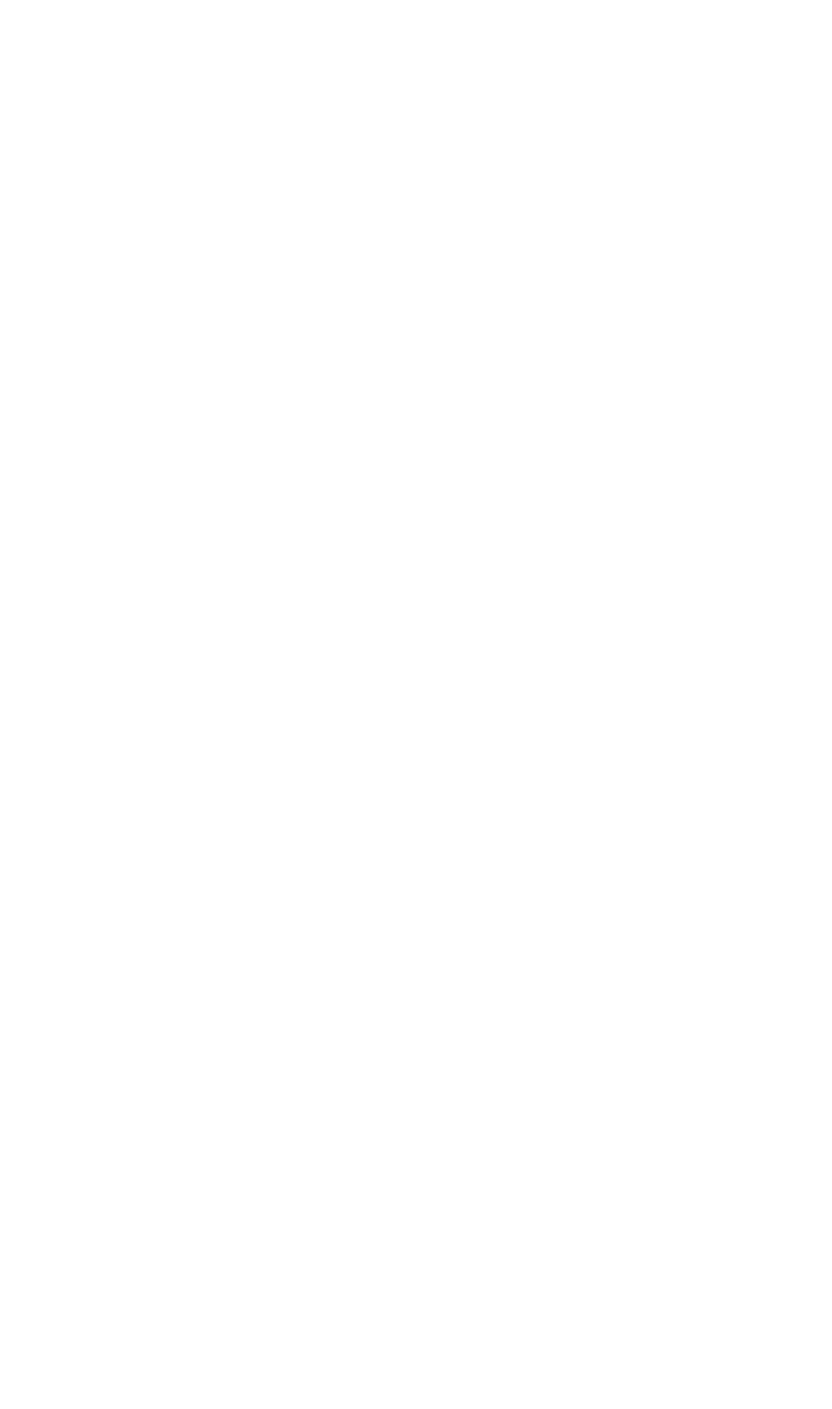
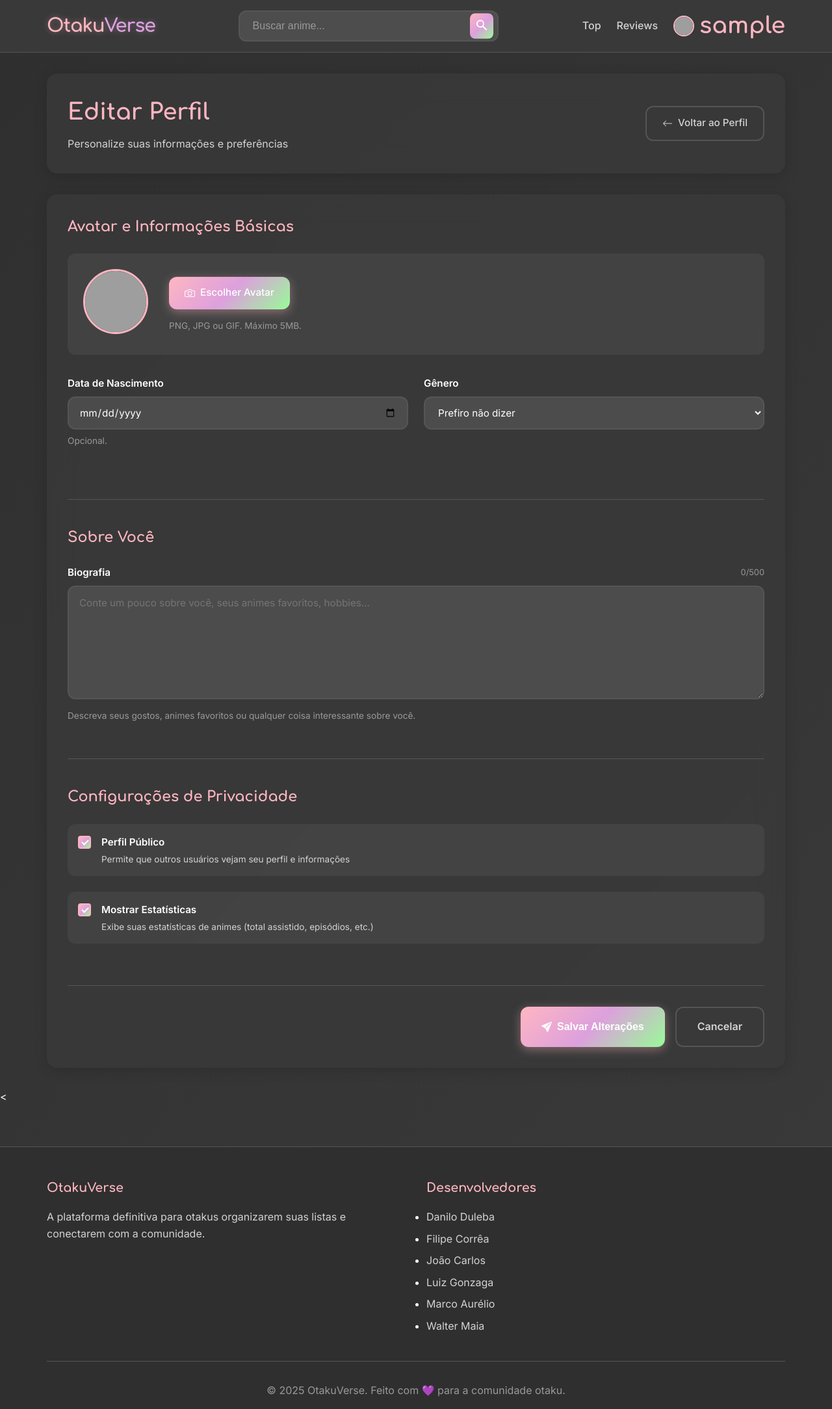
Before and after one commit to Nobutann/OtakuVerse, a Django app: page /users/profile/edit/ in a window 1280 px wide. Before the commit the page is empty. Shown: the whole page at 65% size. Before the commit the page ends 800 px from the top, so only its background shows below. Run offline with Django 5.2, Linux system fonts and the light colour scheme; the visitor is signed in with stand-in values (Sample User, id 1); grey boxes are pictures that could not be loaded.

Commit message:
editar perfil pronto

```diff
--- a/static/users/css/profile.css
+++ b/static/users/css/profile.css
@@ -741,3 +741,312 @@ body {
         gap: 0.7rem;
     }
 }
+.edit-profile-header {
+    background: rgba(58, 58, 58, 0.8);
+    backdrop-filter: blur(20px);
+    border-radius: var(--border-radius-lg);
+    padding: 2rem;
+    margin-bottom: 2rem;
+    display: flex;
+    align-items: center;
+    justify-content: space-between;
+    box-shadow: var(--shadow-soft);
+}
+
+.header-content h1.page-title {
+    font-family: 'Comfortaa', cursive;
+    font-size: 2.2rem;
+    font-weight: 700;
+    color: var(--text-accent);
+    margin-bottom: 0.5rem;
+}
+
+.page-subtitle {
+    color: var(--text-secondary);
+    font-size: 1rem;
+    margin: 0;
+}
+
+.alert {
+    padding: 1rem 1.5rem;
+    border-radius: var(--border-radius);
+    margin-bottom: 2rem;
+    display: flex;
+    align-items: center;
+    gap: 0.75rem;
+    font-weight: 500;
+}
+
+.alert-error {
+    background: rgba(255, 69, 58, 0.1);
+    color: #ff453a;
+    border: 1px solid rgba(255, 69, 58, 0.3);
+}
+
+.edit-profile-form {
+    background: rgba(58, 58, 58, 0.8);
+    backdrop-filter: blur(20px);
+    border-radius: var(--border-radius-lg);
+    padding: 2rem;
+    box-shadow: var(--shadow-soft);
+}
+
+.form-sections {
+    display: flex;
+    flex-direction: column;
+    gap: 2.5rem;
+    margin-bottom: 2.5rem;
+}
+
+.form-section {
+    border-bottom: 1px solid var(--dark-border);
+    padding-bottom: 2rem;
+}
+
+.form-section:last-child {
+    border-bottom: none;
+    padding-bottom: 0;
+}
+
+.section-title {
+    font-family: 'Comfortaa', cursive;
+    font-size: 1.4rem;
+    font-weight: 600;
+    color: var(--text-accent);
+    margin-bottom: 1.5rem;
+}
+
+.avatar-section {
+    display: flex;
+    align-items: center;
+    gap: 2rem;
+    margin-bottom: 2rem;
+    padding: 1.5rem;
+    background: rgba(255, 255, 255, 0.05);
+    border-radius: var(--border-radius);
+}
+
+.current-avatar {
+    position: relative;
+    cursor: pointer;
+}
+
+.avatar-preview {
+    width: 100px;
+    height: 100px;
+    border-radius: 50%;
+    object-fit: cover;
+    border: 3px solid var(--primary-pink);
+    transition: all 0.3s ease;
+}
+
+.avatar-overlay {
+    position: absolute;
+    top: 0;
+    left: 0;
+    right: 0;
+    bottom: 0;
+    background: rgba(0, 0, 0, 0.6);
+    border-radius: 50%;
+    display: flex;
+    align-items: center;
+    justify-content: center;
+    opacity: 0;
+    transition: opacity 0.3s ease;
+    color: white;
+}
+
+.current-avatar:hover .avatar-overlay {
+    opacity: 1;
+}
+
+.avatar-controls {
+    flex: 1;
+}
+
+.avatar-btn {
+    margin-bottom: 0.5rem;
+}
+
+.help-text {
+    font-size: 0.85rem;
+    color: var(--text-muted);
+    margin: 0.5rem 0 0 0;
+    line-height: 1.4;
+}
+
+.form-row {
+    display: grid;
+    grid-template-columns: 1fr 1fr;
+    gap: 1.5rem;
+    margin-bottom: 1.5rem;
+}
+
+.form-group {
+    margin-bottom: 1.5rem;
+}
+
+.form-label {
+    display: flex;
+    align-items: center;
+    justify-content: space-between;
+    font-weight: 600;
+    color: var(--text-primary);
+    margin-bottom: 0.5rem;
+    font-size: 0.95rem;
+}
+
+.char-counter {
+    font-size: 0.8rem;
+    color: var(--text-muted);
+    font-weight: 400;
+}
+
+.form-input,
+.form-select,
+.form-textarea {
+    width: 100%;
+    padding: 0.8rem 1rem;
+    background: rgba(255, 255, 255, 0.1);
+    border: 2px solid var(--dark-border);
+    border-radius: var(--border-radius);
+    color: var(--text-primary);
+    font-size: 0.95rem;
+    transition: all 0.3s ease;
+    outline: none;
+    font-family: inherit;
+}
+
+.form-input:focus,
+.form-select:focus,
+.form-textarea:focus {
+    border-color: var(--primary-pink);
+    box-shadow: 0 0 0 3px rgba(255, 182, 193, 0.1);
+    background: rgba(255, 255, 255, 0.15);
+}
+
+.form-textarea {
+    resize: vertical;
+    min-height: 120px;
+    line-height: 1.6;
+}
+
+.checkbox-group {
+    background: rgba(255, 255, 255, 0.05);
+    border-radius: var(--border-radius);
+    padding: 1rem;
+}
+
+.checkbox-label {
+    display: flex;
+    align-items: flex-start;
+    gap: 1rem;
+    cursor: pointer;
+}
+
+.checkbox-input {
+    display: none;
+}
+
+.checkbox-custom {
+    width: 20px;
+    height: 20px;
+    border: 2px solid var(--dark-border);
+    border-radius: 4px;
+    background: transparent;
+    transition: all 0.3s ease;
+    flex-shrink: 0;
+    margin-top: 2px;
+    position: relative;
+}
+
+.checkbox-input:checked + .checkbox-custom {
+    background: var(--gradient-cute);
+    border-color: var(--primary-pink);
+}
+
+.checkbox-input:checked + .checkbox-custom::after {
+    content: '';
+    position: absolute;
+    top: 2px;
+    left: 6px;
+    width: 4px;
+    height: 8px;
+    border: solid white;
+    border-width: 0 2px 2px 0;
+    transform: rotate(45deg);
+}
+
+.checkbox-text {
+    flex: 1;
+}
+
+.checkbox-text strong {
+    display: block;
+    color: var(--text-primary);
+    margin-bottom: 0.3rem;
+    font-size: 0.95rem;
+}
+
+.checkbox-text p {
+    color: var(--text-secondary);
+    font-size: 0.85rem;
+    margin: 0;
+    line-height: 1.4;
+}
+
+.form-actions {
+    display: flex;
+    gap: 1rem;
+    justify-content: flex-end;
+    padding-top: 2rem;
+    border-top: 1px solid var(--dark-border);
+}
+
+.btn-large {
+    padding: 1rem 2rem;
+    font-size: 1rem;
+    font-weight: 600;
+}
+
+/* ===== Responsividade ===== */
+@media (max-width: 768px) {
+    .edit-profile-header {
+        flex-direction: column;
+        gap: 1rem;
+        text-align: center;
+    }
+
+    .form-row {
+        grid-template-columns: 1fr;
+        gap: 1rem;
+    }
+
+    .avatar-section {
+        flex-direction: column;
+        text-align: center;
+        gap: 1rem;
+    }
+
+    .form-actions {
+        flex-direction: column-reverse;
+    }
+
+    .btn-large {
+        width: 100%;
+    }
+}
+
+@media (max-width: 480px) {
+    .container {
+        padding: 0 1rem;
+    }
+
+    .edit-profile-form {
+        padding: 1.5rem;
+    }
+
+    .header-content h1.page-title {
+        font-size: 1.8rem;
+    }
+}
--- a/static/users/js/profile.js
+++ b/static/users/js/profile.js
@@ -1,5 +1,4 @@
 document.addEventListener('DOMContentLoaded', function() {
-    // Smooth scrolling para links internos
     const internalLinks = document.querySelectorAll('a[href^="#"]');
     internalLinks.forEach(link => {
         link.addEventListener('click', function(e) {
@@ -15,7 +14,6 @@ document.addEventListener('DOMContentLoaded', function() {
         });
     });
 
-    // Lazy loading para imagens de amigos
     const observerOptions = {
         root: null,
         rootMargin: '0px',
@@ -47,7 +45,6 @@ document.addEventListener('DOMContentLoaded', function() {
         card.classList.add('fade-in');
     });
 
-    // Confirmação para ações de amizade
     const friendshipActions = document.querySelectorAll('a[href*="remove_friend"], a[href*="reject_friend_request"]');
     friendshipActions.forEach(link => {
         link.addEventListener('click', function(e) {
@@ -83,7 +80,6 @@ document.addEventListener('DOMContentLoaded', function() {
         }
     });
 
-    // Expandir/recolher bio longa
     const bioText = document.querySelector('.bio-text');
     if (bioText && bioText.textContent.length > 200) {
         const fullText = bioText.textContent;
@@ -119,7 +115,6 @@ document.addEventListener('DOMContentLoaded', function() {
         bioText.parentNode.appendChild(expandBtn);
     }
 
-    // Destacar ação atual de amizade
     const currentUrl = window.location.pathname;
     const actionBtns = document.querySelectorAll('.btn[href]');
     actionBtns.forEach(btn => {
@@ -128,19 +123,16 @@ document.addEventListener('DOMContentLoaded', function() {
         }
     });
 
-    // Loading states para botões de amizade
     const friendBtns = document.querySelectorAll('.btn[href*="friend"]');
     friendBtns.forEach(btn => {
         btn.addEventListener('click', function() {
             const originalText = this.querySelector('span:last-child')?.textContent || this.textContent;
             const icon = this.querySelector('svg');
 
-            // Mostrar loading
             if (icon) {
                 icon.style.animation = 'spin 1s linear infinite';
             }
 
-            // Opcional: adicionar texto de loading
             setTimeout(() => {
                 const textElement = this.querySelector('span:last-child') || this;
                 textElement.textContent = 'Processando...';
@@ -182,3 +174,72 @@ document.addEventListener('DOMContentLoaded', function() {
     `;
     document.head.appendChild(style);
 });
+
+document.addEventListener('DOMContentLoaded', function() {
+    // Avatar preview
+    const avatarInput = document.getElementById('id_avatar');
+    const avatarPreview = document.getElementById('avatarPreview');
+    const currentAvatar = avatarPreview.src;
+
+    avatarInput.addEventListener('change', function(e) {
+        const file = e.target.files[0];
+        if (file) {
+            const reader = new FileReader();
+            reader.onload = function(e) {
+                avatarPreview.src = e.target.result;
+            };
+            reader.readAsDataURL(file);
+        }
+    });
+
+    document.querySelector('.current-avatar').addEventListener('click', function() {
+        avatarInput.click();
+    });
+
+    const bioTextarea = document.getElementById('id_bio');
+    const bioCounter = document.getElementById('bioCounter');
+
+    if (bioTextarea && bioCounter) {
+        bioTextarea.addEventListener('input', function() {
+            const length = this.value.length;
+            bioCounter.textContent = length;
+
+            if (length > 450) {
+                bioCounter.style.color = '#ff453a';
+            } else if (length > 400) {
+                bioCounter.style.color = '#ff9500';
+            } else {
+                bioCounter.style.color = 'var(--text-muted)';
+            }
+        });
+    }
+
+    // Mostrar/ocultar campo gênero personalizado
+    const genderSelect = document.getElementById('id_gender');
+    const customGenderGroup = document.getElementById('customGenderGroup');
+
+    if (genderSelect && customGenderGroup) {
+        genderSelect.addEventListener('change', function() {
+            if (this.value === 'CUSTOM') {
+                customGenderGroup.style.display = 'block';
+                customGenderGroup.querySelector('input').focus();
+            } else {
+                customGenderGroup.style.display = 'none';
+                customGenderGroup.querySelector('input').value = '';
+            }
+        });
+    }
+
+    // Validação de formulário
+    const form = document.querySelector('.edit-profile-form');
+    form.addEventListener('submit', function(e) {
+        const bio = bioTextarea.value;
+
+        if (bio.length > 500) {
+            e.preventDefault();
+            alert('A biografia deve ter no máximo 500 caracteres.');
+            bioTextarea.focus();
+            return false;
+        }
+    });
+});
--- a/templates/users/edit_profile.html
+++ b/templates/users/edit_profile.html
@@ -0,0 +1,178 @@
+{% extends 'base.html' %}
+{% load static %}
+
+{% block title %}Editar Perfil - OtakuVerse{% endblock %}
+
+{% block content %}
+<link rel="stylesheet" href="{% static 'users/css/profile.css' %}">
+
+<main class="profile-main">
+    <div class="container">
+        <div class="edit-profile-header">
+            <div class="header-content">
+                <h1 class="page-title">Editar Perfil</h1>
+                <p class="page-subtitle">Personalize suas informações e preferências</p>
+            </div>
+            <a href="{% url 'users:profile' user.username %}" class="btn btn-secondary">
+                <svg width="16" height="16" fill="currentColor" viewBox="0 0 16 16">
+                    <path fill-rule="evenodd" d="M15 8a.5.5 0 0 0-.5-.5H2.707l3.147-3.146a.5.5 0 1 0-.708-.708l-4 4a.5.5 0 0 0 0 .708l4 4a.5.5 0 0 0 .708-.708L2.707 8.5H14.5A.5.5 0 0 0 15 8z"/>
+                </svg>
+                Voltar ao Perfil
+            </a>
+        </div>
+
+        {% if error %}
+            <div class="alert alert-error">
+                <svg width="16" height="16" fill="currentColor" viewBox="0 0 16 16">
+                    <path d="M8 15A7 7 0 1 1 8 1a7 7 0 0 1 0 14zm0 1A8 8 0 1 0 8 0a8 8 0 0 0 0 16z"/>
+                    <path d="M7.002 11a1 1 0 1 1 2 0 1 1 0 0 1-2 0zM7.1 4.995a.905.905 0 1 1 1.8 0l-.35 3.507a.552.552 0 0 1-1.1 0L7.1 4.995z"/>
+                </svg>
+                {{ error }}
+            </div>
+        {% endif %}
+
+        <form method="post" enctype="multipart/form-data" class="edit-profile-form">
+            {% csrf_token %}
+
+            <div class="form-sections">
+                <!-- Seção Avatar e Informações Básicas -->
+                <section class="form-section">
+                    <h2 class="section-title">Avatar e Informações Básicas</h2>
+
+                    <div class="avatar-section">
+                        <div class="current-avatar">
+                            <img src="{{ profile.avatar.url }}" alt="Avatar atual" class="avatar-preview" id="avatarPreview">
+                            <div class="avatar-overlay">
+                                <svg width="24" height="24" fill="currentColor" viewBox="0 0 16 16">
+                                    <path d="M.5 9.9a.5.5 0 0 1 .5.5v2.5a1 1 0 0 0 1 1h12a1 1 0 0 0 1-1v-2.5a.5.5 0 0 1 1 0v2.5a2 2 0 0 1-2 2H2a2 2 0 0 1-2-2v-2.5a.5.5 0 0 1 .5-.5z"/>
+                                    <path d="M7.646 1.146a.5.5 0 0 1 .708 0l3 3a.5.5 0 0 1-.708.708L8.5 2.707V11.5a.5.5 0 0 1-1 0V2.707L5.354 4.854a.5.5 0 1 1-.708-.708l3-3z"/>
+                                </svg>
+                            </div>
+                        </div>
+
+                        <div class="avatar-controls">
+                            <label for="id_avatar" class="btn btn-primary avatar-btn">
+                                <svg width="16" height="16" fill="currentColor" viewBox="0 0 16 16">
+                                    <path d="M15 12a1 1 0 0 1-1 1H2a1 1 0 0 1-1-1V6a1 1 0 0 1 1-1h1.172a3 3 0 0 0 2.12-.879l.83-.828A1 1 0 0 1 6.827 3h2.344a1 1 0 0 1 .707.293l.828.828A3 3 0 0 0 12.828 5H14a1 1 0 0 1 1 1v6zM2 4a2 2 0 0 0-2 2v6a2 2 0 0 0 2 2h12a2 2 0 0 0 2-2V6a2 2 0 0 0-2-2h-1.172a2 2 0 0 1-1.414-.586l-.828-.828A2 2 0 0 0 9.172 2H6.828a2 2 0 0 0-1.414.586l-.828.828A2 2 0 0 1 3.172 4H2z"/>
+                                    <path d="M8 11a2.5 2.5 0 1 1 0-5 2.5 2.5 0 0 1 0 5zm0 1a3.5 3.5 0 1 0 0-7 3.5 3.5 0 0 0 0 7zM3 6.5a.5.5 0 1 1-1 0 .5.5 0 0 1 1 0z"/>
+                                </svg>
+                                Escolher Avatar
+                            </label>
+                            <input type="file" id="id_avatar" name="avatar" accept="image/*" style="display: none;">
+                            <p class="help-text">PNG, JPG ou GIF. Máximo 5MB.</p>
+                        </div>
+                    </div>
+
+                    <div class="form-row">
+                        <div class="form-group">
+                            <label for="id_birth_date" class="form-label">Data de Nascimento</label>
+                            <input type="date"
+                                   id="id_birth_date"
+                                   name="birth_date"
+                                   value="{{ profile.birthDate|date:'Y-m-d'|default:'' }}"
+                                   class="form-input">
+                            <p class="help-text">Opcional.</p>
+                        </div>
+
+                        <div class="form-group">
+                            <label for="id_gender" class="form-label">Gênero</label>
+                            <select id="id_gender" name="gender" class="form-select">
+                                <option value="">Não especificado</option>
+                                {% for value, label in gender_choices %}
+                                    <option value="{{ value }}" {% if profile.gender == value %}selected{% endif %}>
+                                        {{ label }}
+                                    </option>
+                                {% endfor %}
+                            </select>
+                        </div>
+                    </div>
+
+                    <div class="form-group" id="customGenderGroup" {% if profile.gender != 'CUSTOM' %}style="display: none;"{% endif %}>
+                        <label for="id_custom_gender" class="form-label">Gênero Personalizado</label>
+                        <input type="text"
+                               id="id_custom_gender"
+                               name="custom_gender"
+                               value="{{ profile.custom_gender|default:'' }}"
+                               placeholder="Especifique seu gênero"
+                               class="form-input"
+                               maxlength="50">
+                    </div>
+                </section>
+
+                <!-- Seção Sobre Você -->
+                <section class="form-section">
+                    <h2 class="section-title">Sobre Você</h2>
+
+                    <div class="form-group">
+                        <label for="id_bio" class="form-label">
+                            Biografia
+                            <span class="char-counter">
+                                <span id="bioCounter">{{ profile.bio|length|default:0 }}</span>/500
+                            </span>
+                        </label>
+                        <textarea id="id_bio"
+                                  name="bio"
+                                  rows="6"
+                                  class="form-textarea"
+                                  placeholder="Conte um pouco sobre você, seus animes favoritos, hobbies..."
+                                  maxlength="500">{{ profile.bio|default:'' }}</textarea>
+                        <p class="help-text">Descreva seus gostos, animes favoritos ou qualquer coisa interessante sobre você.</p>
+                    </div>
+                </section>
+
+                <!-- Seção Privacidade -->
+                <section class="form-section">
+                    <h2 class="section-title">Configurações de Privacidade</h2>
+
+                    <div class="form-group">
+                        <div class="checkbox-group">
+                            <label class="checkbox-label">
+                                <input type="checkbox"
+                                       name="is_public"
+                                       {% if profile.isPublic %}checked{% endif %}
+                                       class="checkbox-input">
+                                <div class="checkbox-custom"></div>
+                                <div class="checkbox-text">
+                                    <strong>Perfil Público</strong>
+                                    <p>Permite que outros usuários vejam seu perfil e informações</p>
+                                </div>
+                            </label>
+                        </div>
+                    </div>
+
+                    <div class="form-group">
+                        <div class="checkbox-group">
+                            <label class="checkbox-label">
+                                <input type="checkbox"
+                                       name="show_stats"
+                                       {% if profile.showStats %}checked{% endif %}
+                                       class="checkbox-input">
+                                <div class="checkbox-custom"></div>
+                                <div class="checkbox-text">
+                                    <strong>Mostrar Estatísticas</strong>
+                                    <p>Exibe suas estatísticas de animes (total assistido, episódios, etc.)</p>
+                                </div>
+                            </label>
+                        </div>
+                    </div>
+                </section>
+            </div>
+
+            <div class="form-actions">
+                <button type="submit" class="btn btn-primary btn-large">
+                    <svg width="16" height="16" fill="currentColor" viewBox="0 0 16 16">
+                        <path d="M15.964.686a.5.5 0 0 0-.65-.65L.767 5.855H.766l-.452.18a.5.5 0 0 0-.082.887l.41.26.001.002 4.995 3.178 3.178 4.995.002.002.26.41a.5.5 0 0 0 .886-.083l6-15Zm-1.833 1.89L6.637 10.07l-.215-.338a.5.5 0 0 0-.154-.154l-.338-.215 7.494-7.494 1.178-.471-.47 1.178Z"/>
+                    </svg>
+                    Salvar Alterações
+                </button>
+                <a href="{% url 'users:profile' user.username %}" class="btn btn-secondary btn-large">
+                    Cancelar
+                </a>
+            </div>
+        </form>
+    </div>
+
+    <script src="{% static 'users/js/profile.js' %}"></script>
+</main>
+
+{% endblock %}
```
